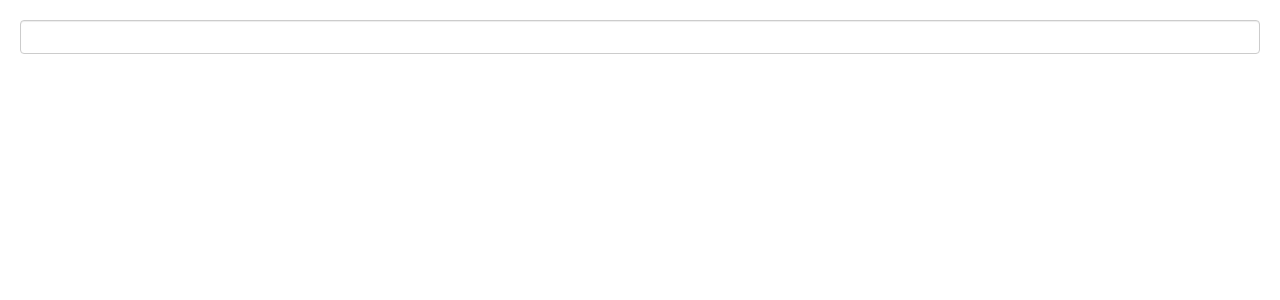
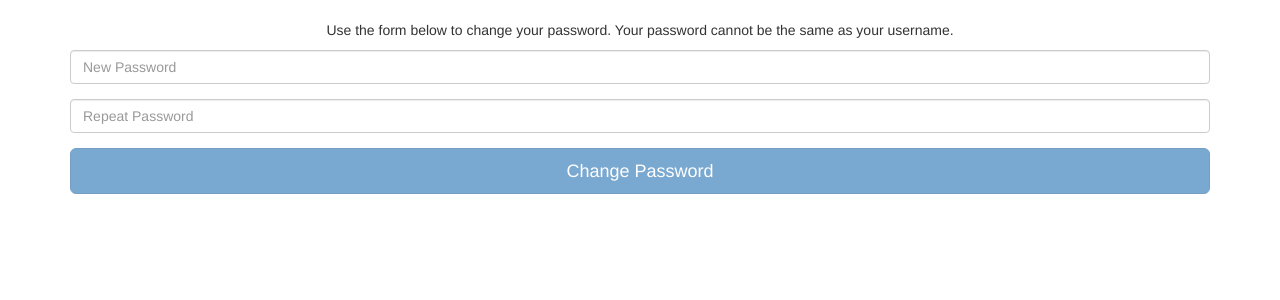
Before and after one commit to Goutham876/Angular, an Angular app: page / in a window 1280 px wide. Shown: the top 300 px of the page. Built offline with nearby package versions, Linux system fonts and the light colour scheme.

Commit message:
change password with custom validators

```diff
--- a/src/app/app.component.html
+++ b/src/app/app.component.html
@@ -1 +1 @@
-<new-course-form></new-course-form>
+<change-password></change-password>
--- /dev/null
+++ b/src/app/change-password/change-password.component.html
@@ -0,0 +1,32 @@
+<form [formGroup]="form">
+  <div class="container">
+    <p class="text-center">Use the form below to change your password. Your password cannot be the same as your username.</p>
+    <div class="form-group">
+      <input
+        formControlName="password"
+        type="password"
+        placeholder="New Password"
+        class="form-control">
+        <div *ngIf="password.touched && password.invalid" class="alert alert-danger">
+          <div *ngIf="password.errors.required">password is required.</div>
+          <div *ngIf="password.errors.minlength">password should be minimum of {{password.errors.minlength.requiredLength}} characters.</div>
+          <div *ngIf="password.errors.shouldHaveOneUpperCaseChar">should contain atleast 1 uppercase character.</div>
+          <div *ngIf="password.errors.shouldHaveOneNumber">should contain atleast 1 number.</div>
+          <div *ngIf="password.errors.shouldHaveOneLowerCaseChar">should contain atleast 1 lowercase character.</div>
+        </div>
+    </div>
+    <div class="form-group">
+      <input
+        #checkPassword
+        type="password"
+        formControlName="passwordCheck"
+        placeholder="Repeat Password"
+        class="form-control"
+        (change)="validatePass(checkPassword)">
+        <div *ngIf="passwordCheck.invalid" class="alert alert-danger">
+          password did not match!!
+        </div>
+    </div>
+      <button [disabled]="form.invalid" class="btn btn-primary btn-lg btn-block">Change Password</button>
+  </div>
+</form>
--- /dev/null
+++ b/src/app/change-password/change-password.component.ts
@@ -0,0 +1,40 @@
+import { PasswordValidators } from './password.validators';
+import { FormGroup, FormControl, Validators } from '@angular/forms';
+import { Component } from '@angular/core';
+
+@Component({
+  selector: 'change-password',
+  templateUrl: './change-password.component.html',
+  styleUrls: ['./change-password.component.css']
+})
+export class ChangePasswordComponent {
+
+  form = new FormGroup({
+    password : new FormControl('',[
+      Validators.minLength(8),
+      Validators.required,
+      PasswordValidators.shouldHaveOneUpperCaseChar,
+      PasswordValidators.shouldHaveOneLowerCaseChar,
+      PasswordValidators.shouldHaveOneNumber
+    ]),
+    passwordCheck : new FormControl('',)
+  });
+
+  get password() {
+    return this.form.get('password');
+  }
+
+  get passwordCheck() {
+    return this.form.get('passwordCheck');
+  }
+  validatePass(checkPassword){
+    console.log(this.form)
+    if(this.password.value !== checkPassword.value) {
+      this.passwordCheck.setErrors({
+        didNotMatch : true
+      });
+    }
+  }
+
+
+}
--- /dev/null
+++ b/src/app/change-password/password.validators.ts
@@ -0,0 +1,30 @@
+import { AbstractControl, ValidationErrors } from '@angular/forms';
+
+export class PasswordValidators {
+    static shouldHaveOneUpperCaseChar(control : AbstractControl) : ValidationErrors | null {
+        let upperCase = new RegExp("[A-Z]+");
+        if(!upperCase.test(control.value as string))
+            return {
+                shouldHaveOneUpperCaseChar : true
+            }
+        return null;
+    }
+
+    static shouldHaveOneLowerCaseChar(control : AbstractControl) : ValidationErrors | null {
+        let lowerCase = new RegExp("[a-z]+");
+        if(!lowerCase.test(control.value as string))
+            return {
+                shouldHaveOneLowerCaseChar : true
+            }
+        return null;
+    }
+
+    static shouldHaveOneNumber(control : AbstractControl) : ValidationErrors | null {
+        let number = new RegExp("[0-9]+");
+        if(!number.test(control.value as string))
+            return {
+                shouldHaveOneNumber : true
+        }
+        return null;
+    }
+}
--- a/src/app/new-course-form/new-course-form.component.html
+++ b/src/app/new-course-form/new-course-form.component.html
@@ -3,13 +3,13 @@
   type="text"
   class="form-control"
   (keyup.enter)="addTopic(topic)"
-  #topic >
+  #topic>
   <ul class="list-group">
     <li
       *ngFor="let topic of topics.controls"
-      (click)="removeTopic(topic)"
-      class="list-group-item">
-      {{ topic.value }}
+      class="list-group-item"
+      (click)="removeTopic(topic)">
+    {{topic.value}}
     </li>
   </ul>
 </form>
--- a/src/app/new-course-form/new-course-form.component.ts
+++ b/src/app/new-course-form/new-course-form.component.ts
@@ -1,4 +1,4 @@
-import { FormGroup, FormArray, FormControl } from '@angular/forms';
+import { FormGroup, FormControl, FormArray } from '@angular/forms';
 import { Component } from '@angular/core';
 
 @Component({
@@ -8,20 +8,22 @@ import { Component } from '@angular/core';
 })
 export class NewCourseFormComponent {
   form = new FormGroup({
+    username: new  FormControl(),
     topics : new FormArray([])
-  });
 
-  removeTopic(topic: FormControl) {
-     let index = this.topics.controls.indexOf(topic);
-     this.topics.removeAt(index);
-  }
+  })
 
   get topics() {
     return this.form.get('topics') as FormArray;
   }
 
-  addTopic(topic : HTMLInputElement) {
-    this.topics.push(new FormControl(topic.value));
+  addTopic(topic: HTMLInputElement) {
+  this.topics.push(new FormControl(topic.value));
     topic.value = '';
   }
+
+  removeTopic(topic : FormControl) {
+    let index = this.topics.controls.indexOf(topic);
+    this.topics.removeAt(index);
+  }
 }
--- a/src/app/signup-form/signup-form.component.html
+++ b/src/app/signup-form/signup-form.component.html
@@ -1,8 +1,6 @@
+
 <form [formGroup]="form" (ngSubmit)="login()">
-  <div *ngIf="form.errors" class="alert alert-danger">
-    invalid username or password!
-  </div>
-  <div formGroupName="account">
+  <div *ngIf="form.errors" class="alert alert-danger">invalid username or password!</div>
   <div class="form-group">
     <label for="username">username</label>
     <input
@@ -10,11 +8,14 @@
       type="text"
       id="username"
       class="form-control">
-<!--<div *ngIf="username.pending">checking for uniqueness...</div>
-      <div *ngIf="username.touched && form.get('username').invalid" class="alert alert-danger">
-        <div *ngIf="username.errors.required">username required!</div>
-        <div *ngIf="username.errors.shouldBeUnique">username already taken.</div>
-      </div>-->
+      <div *ngIf="username.pending">checking for uniqueness...</div>
+      <div *ngIf="username.invalid && username.touched" class="alert alert-danger">
+        <div *ngIf="username.errors.required">username required.</div>
+        <div *ngIf="username.errors.minlength">should be atleast {{username.errors.minlength.requiredLength}} letters.</div>
+        <div *ngIf="username.errors.cannotContainSpace">username cannot contain space.</div>
+        <div *ngIf="username.errors.mustBeUnique">username already taken.</div>
+
+      </div>
   </div>
   <div class="form-group">
     <label for="password">password</label>
@@ -24,7 +25,6 @@
       id="password"
       class="form-control">
   </div>
-</div>
   <button class="btn btn-primary">submit</button>
-  {{username.errors | json}}
 </form>
+{{form.error}}
--- a/src/app/signup-form/signup-form.component.ts
+++ b/src/app/signup-form/signup-form.component.ts
@@ -1,6 +1,8 @@
+import { Component } from '@angular/core';
 import { FormGroup, FormControl, Validators } from '@angular/forms';
-import { Component } from '@angular/core';
-import { UsernameValidators } from './username.validators';
+import { UsernameValidators } from './username-validators';
+
+
 
 @Component({
   selector: 'signup-form',
@@ -9,18 +11,17 @@ import { UsernameValidators } from './username.validators';
 })
 export class SignupFormComponent {
   form = new FormGroup({
-    account : new FormGroup({
-      username : new FormControl(''),
-      password : new FormControl('')
-    })
+    username : new FormControl('',Validators.required,UsernameValidators.mustBeUnique),
+    password : new FormControl('',Validators.required)
   });
+
+  get username() {
+    return this.form.get('username');
+  }
 
   login() {
     this.form.setErrors({
       invalidLogin : true
     });
   }
-  get username() {
-    return this.form.get('account.username');
-  }
 }
--- /dev/null
+++ b/src/app/signup-form/username-validators.ts
@@ -0,0 +1,21 @@
+import { AbstractControl, ValidationErrors } from '@angular/forms';
+
+export class UsernameValidators {
+    static cannotContainSpace(control : AbstractControl) : ValidationErrors | null {
+        if((control.value as string).indexOf(' ') >= 0)
+            return { cannotContainSpace : true };
+
+        return null;
+    }
+    static mustBeUnique(control : AbstractControl) : Promise<ValidationErrors> | null {
+        return new Promise((resolve,reject) => {
+            setTimeout(()=> {
+                if(control.value === "Gautham")
+                    resolve({mustBeUnique : true })
+                else
+                    resolve(null);
+            },2000);
+
+        });
+    }
+}
```
Also changed, not shown: src/app/app.module.ts (+4 -3 lines), src/app/signup-form/username.validators.ts (deleted, +0 -20 lines), src/app/change-password/change-password.component.css (added), 1 other file (tests, documents, lock files or other folders). Lines whose indentation alone changed are shown as unchanged.
